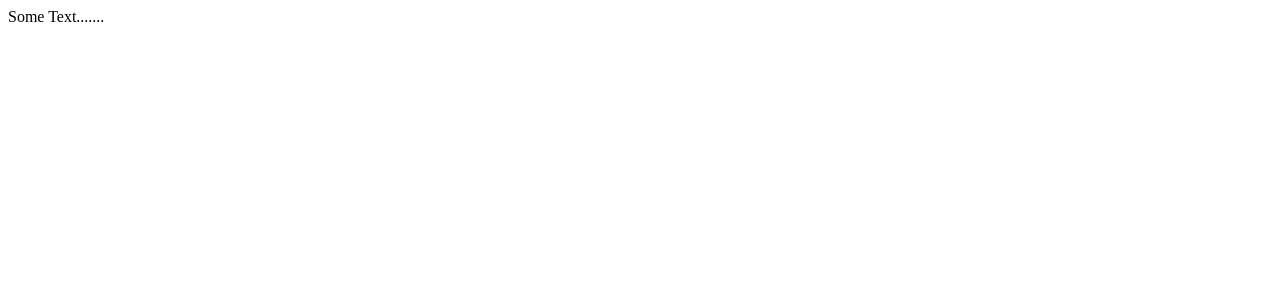
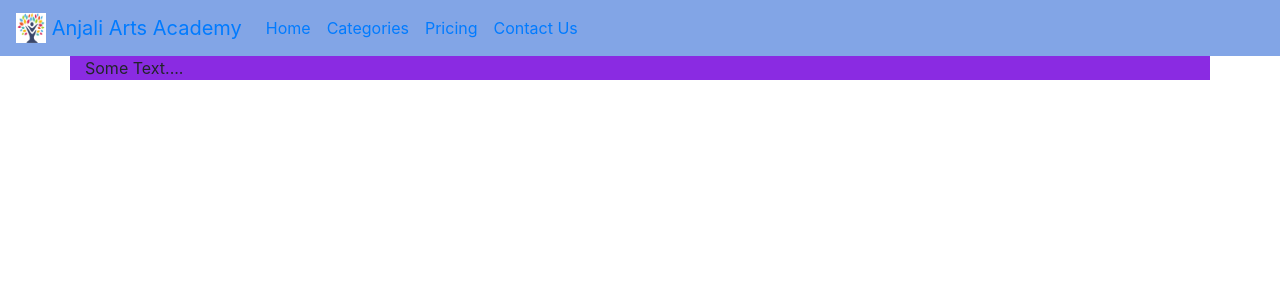
Before and after one commit to anjaliarts/anjaliarts, a PHP site: page / in a window 1280 px wide. Before the commit the part shown is almost empty. Shown: the top 300 px of the page. Run offline with PHP 8.4, Linux system fonts and the light colour scheme.

Commit message:
Added Rough Navbar with some random colors

```diff
--- a/css/style.css
+++ b/css/style.css
@@ -9,5 +9,16 @@
 * {
     margin: 0;
     padding: 0;
-    box-sizing: border-box;
 }
+
+.bg-clr{
+    background-color: rgba(95, 140, 223, 0.781);
+}
+
+.header{
+    text-decoration-color: black;
+}
+
+.container{
+    background-color: blueviolet;
+}
--- a/index.html
+++ b/index.html
@@ -4,12 +4,53 @@
     <meta charset="UTF-8">
     <meta name="viewport" content="width=device-width, initial-scale=1.0">
     <link rel="shortcut icon" type="image/jpg" href="image/favicon.jpg">
+
+    <!-- CSS only -->
+    <link rel="stylesheet" href="css\style.css">
+    <link rel="stylesheet" href="https://stackpath.bootstrapcdn.com/bootstrap/4.5.0/css/bootstrap.min.css" integrity="sha384-9aIt2nRpC12Uk9gS9baDl411NQApFmC26EwAOH8WgZl5MYYxFfc+NcPb1dKGj7Sk" crossorigin="anonymous">
+
+    <!-- JS, Popper.js, and jQuery -->
+    <script src="https://code.jquery.com/jquery-3.5.1.slim.min.js" integrity="sha384-DfXdz2htPH0lsSSs5nCTpuj/zy4C+OGpamoFVy38MVBnE+IbbVYUew+OrCXaRkfj" crossorigin="anonymous"></script>
+    <script src="https://cdn.jsdelivr.net/npm/popper.js@1.16.0/dist/umd/popper.min.js" integrity="sha384-Q6E9RHvbIyZFJoft+2mJbHaEWldlvI9IOYy5n3zV9zzTtmI3UksdQRVvoxMfooAo" crossorigin="anonymous"></script>
+    <script src="https://stackpath.bootstrapcdn.com/bootstrap/4.5.0/js/bootstrap.min.js" integrity="sha384-OgVRvuATP1z7JjHLkuOU7Xw704+h835Lr+6QL9UvYjZE3Ipu6Tp75j7Bh/kR0JKI" crossorigin="anonymous"></script>
+
     <title>Anjali Arts Academy | Design Your Dreams</title>
+
 </head>
 <body>
     <header class="header">
-        Some Text.......
+        <nav class="navbar navbar-expand-lg bg-clr ">
+            <a class="navbar-brand " href="#">
+                <img src="image\favicon.jpg" width="30" height="30" class="d-inline-block align-top" alt="">
+                Anjali Arts Academy
+            </a>
+            <button class="navbar-toggler" type="button" data-toggle="collapse" data-target="#navbarNav" aria-controls="navbarNav" aria-expanded="false" aria-label="Toggle navigation">
+                <span class="navbar-toggler-icon"></span>
+            </button>
+            <div class="collapse navbar-collapse" id="navbarNav">
+                <ul class="navbar-nav navbar-right">
+                    <li class="nav-item active">
+                        <a class="nav-link" href="#">Home <span class="sr-only">(current)</span></a>
+                    </li>
+                    <li class="nav-item">
+                        <a class="nav-link" href="#">Categories</a>
+                    </li>
+                    <li class="nav-item">
+                        <a class="nav-link" href="#">Pricing</a>
+                    </li>
+                    <li class="nav-item">
+                        <a class="nav-link" href="#">Contact Us</a>
+                    </li>
+                </ul>
+            </div>
+        </nav>
     </header>
+
+    <div class="container">
+        <p>Some Text....</p>
+    </div>
 
 </body>
 </html>
+
+<!-- kesiga4710@beiop.com JXc9M8LGqX43m7H -->
```
